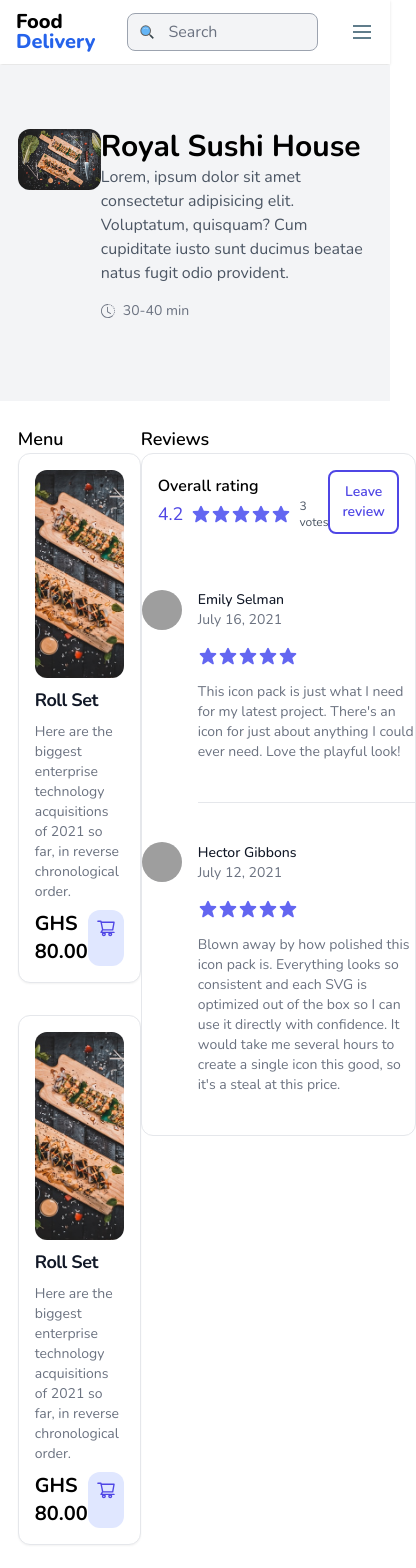
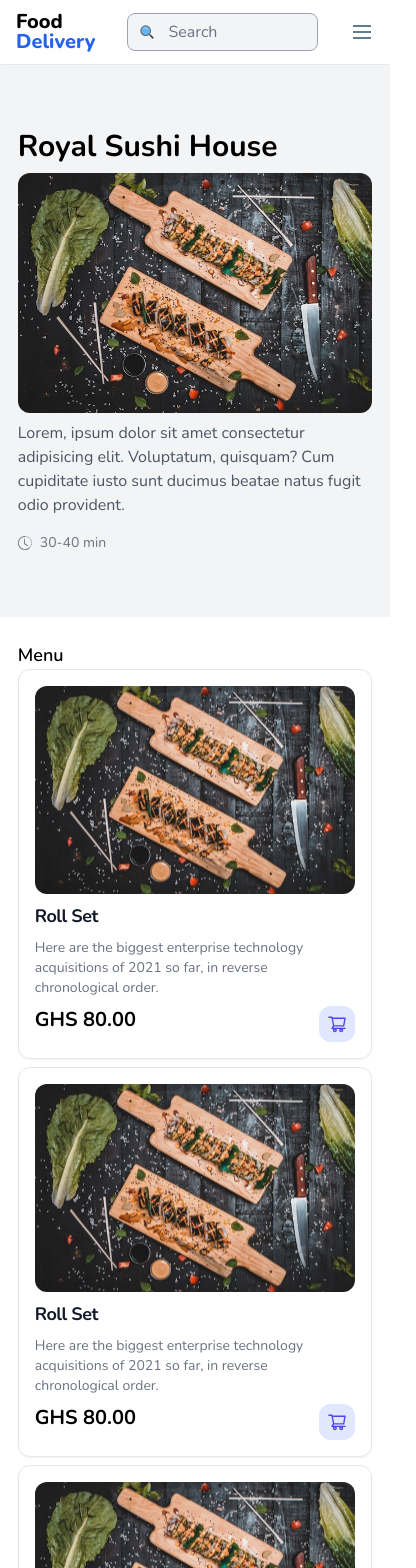
Before and after one commit to williyem/Restaurant-app, a Next.js app: page /restaurants/1 in a window 390 px wide. Shown: the top 1568 px of the page, 416 px wide, since content can reach past the window. Built offline with nearby package versions, Linux system fonts and the light colour scheme; grey boxes are pictures that could not be loaded.

Commit message:
fix: restaurant page now responsive

```diff
--- a/app/restaurants/[restaurants]/page.tsx
+++ b/app/restaurants/[restaurants]/page.tsx
@@ -42,7 +42,7 @@ const Restaurant = () => {
     <>
       <RestaurantHead />
       <div className="sm:max-w-7xl mx-auto px-2 sm:px-4 lg:px-8 max-w-[95%] relative">
-        <div className="flex justify-between">
+        <div className="flex flex-col md:flex-row justify-between gap-2">
           {/* MENU */}
           <div className="">
             {/* menu header */}
@@ -50,18 +50,18 @@ const Restaurant = () => {
               <h1 className="text-lg font-semibold">Menu</h1>
             </div>
             {/* menu items */}
-            <div className="grid sm:grid-cols-2 gap-8">
+            <div className="grid sm:grid-cols-2 xl:gap-8 gap-2  md:max-lg:grid-cols-1 place-items-center">
               <MenuTile />
               <MenuTile />
               <MenuTile />
             </div>
           </div>
           {/* REVIEWS */}
-          <div className="">
+          <div className="md:max-w-[350px]">
             <h1 className="text-lg font-semibold">Reviews</h1>
             <div className="border border-gray-200 rounded-xl">
               {/* top */}
-              <div className="flex justify-between items-center p-4 border-bottom ">
+              <div className="flex justify-between items-center p-4 border-b-[1px]">
                 <div className="">
                   <h5 className="font-semibold">Overall rating</h5>
                   <div className="flex gap-2 items-center text-lg text-indigo-600">
@@ -87,17 +87,15 @@ const Restaurant = () => {
                 <button className="btn px-3 py-[10px]">Leave review</button>
               </div>
               {/* main */}
-              <div className=" max-w-[340px]">
+              <div className=" ">
                 <div>
-                  <h2 className="sr-only">Customer Reviews</h2>
-
                   <div className="">
                     {reviews.map((review, reviewIdx) => (
                       <div
                         key={review.id}
-                        className="flex text-sm text-gray-500 space-x-4"
+                        className="flex text-sm text-gray-500 space-x-4 border-b border-gray-200 px-4"
                       >
-                        <div className="flex-none py-10">
+                        <div className="flex-none py-10 ">
                           <img
                             src={review.avatarSrc}
                             alt=""
@@ -106,7 +104,7 @@ const Restaurant = () => {
                         </div>
                         <div
                           className={classNames(
-                            reviewIdx === 0 ? "" : "border-t border-gray-200",
+                            reviewIdx === 0 ? "" : "",
                             "flex-1 py-10"
                           )}
                         >
--- a/components/restaurants/menu-tile.tsx
+++ b/components/restaurants/menu-tile.tsx
@@ -5,7 +5,7 @@ import { AiOutlineClose, AiOutlineShoppingCart } from "react-icons/ai";
 const MenuTile = () => {
   return (
     <>
-      <div className="max-w-[350px] bg-white border border-gray-200 rounded-xl shadow-sm p-4">
+      <div className="max-w-[370px] md:max-lg:max-w-[80%] md:max-lg:mx-auto bg-white border border-gray-200 rounded-xl shadow-sm p-4">
         <a href="#">
           <Image
             className="rounded-xl w-full object-cover h-52"
--- a/components/restaurants/restaurant-head.tsx
+++ b/components/restaurants/restaurant-head.tsx
@@ -7,11 +7,14 @@ const RestaurantHead = () => {
     <>
       <div className="bg-gray-100 py-8 mb-6 mt-[1px]">
         <div className="sm:max-w-7xl mx-auto px-2 sm:px-4 lg:px-8 max-w-[95%] relative">
-          <div className=" my-8 flex">
+          <div className=" my-8 sm:flex">
+            <h1 className="sm:hidden mb-2 text-3xl font-bold">
+              Royal Sushi House
+            </h1>
             <div className="sm:mr-8">
               <a href="#" className="relative aspect-square">
                 <Image
-                  className="rounded-xl w-full object-cover max-h-60"
+                  className="rounded-xl w-full mb-2 sm:mb-[0px] object-cover max-h-60"
                   src="/products/restaurants/img.jpg"
                   alt="product image"
                   width={200}
@@ -20,7 +23,9 @@ const RestaurantHead = () => {
               </a>
             </div>
             <div className="">
-              <h1 className="text-3xl font-bold">Royal Sushi House</h1>
+              <h1 className="hidden sm:block text-3xl font-bold">
+                Royal Sushi House
+              </h1>
               <p className="text-gray-600">
                 Lorem, ipsum dolor sit amet consectetur adipisicing elit.
                 Voluptatum, quisquam? Cum cupiditate iusto sunt ducimus beatae
```
